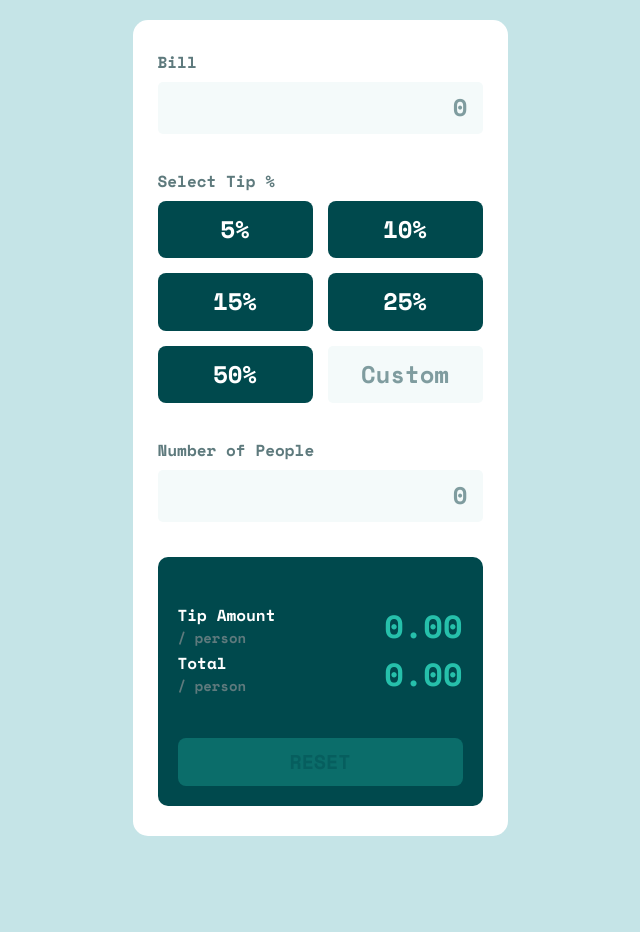
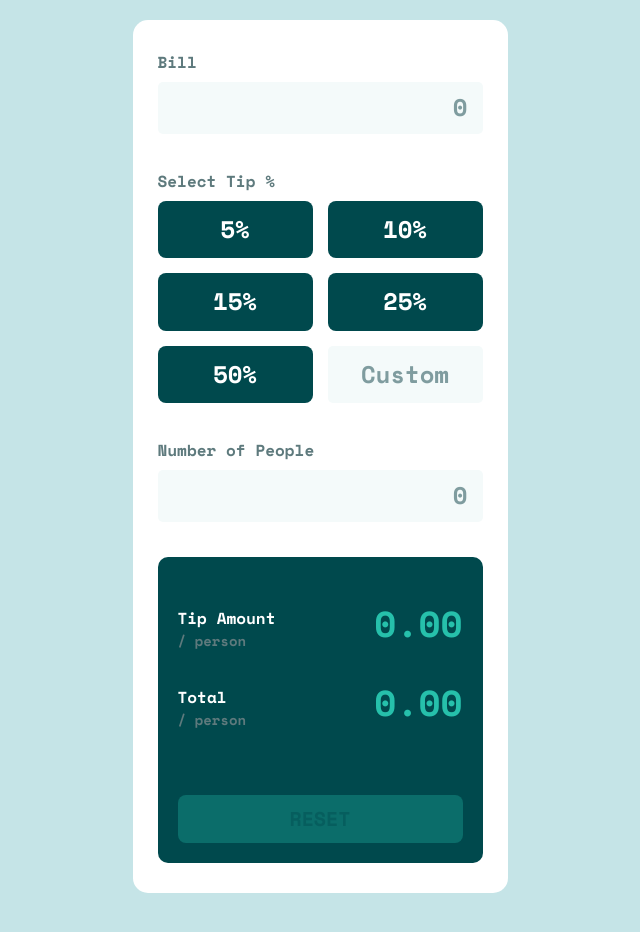
Before and after one commit to robinjmm/tip-calculator, a website built with Parcel: page src/index.html in a window 1280 px wide. Shown: the part 146-1078 px from the top of the page, without its empty margins (320-960 px from the left). Before the commit the page ends 1052 px from the top, so only its background shows below. Built offline with nearby package versions, Linux system fonts and the light colour scheme.

Commit message:
Fix layout issues and apply hover styles to buttons

```diff
--- a/src/scss/base/_variables.scss
+++ b/src/scss/base/_variables.scss
@@ -10,6 +10,7 @@
     --bg-calc: hsl(0, 0%, 100%);
     --bg-calc-btn: hsl(183, 100%, 15%);
     --bg-input: hsl(189, 41%, 97%);
+    --bg-input-active: hsl(172, 67%, 45%);
     --bg-body: hsl(185, 41%, 84%);
     --bg-calc-total: hsl(183, 100%, 15%);
 
--- a/src/scss/components/_buttons.scss
+++ b/src/scss/components/_buttons.scss
@@ -9,6 +9,7 @@
     font-size: toRem(24px);
     padding: 0.625em 0; // 15px/24px, .calc__btn font-size of 24px
     border-radius: 8px;
+    transition: background-color 0.3s, color 0.3s;
 
     &--large {
         font-size: toRem(20px);
@@ -18,4 +19,9 @@
         margin-top: 2em; // 40px/20px, .calc__btn--large font-size of 20px
         color: hsla(183, 100%, 15%, .4);
     }
+
+    &:not(&--large):hover {
+        background-color: hsl(172, 67%, 45%, .6);
+        color: var(--input-color);
+    }
 }
--- a/src/scss/components/_calculator.scss
+++ b/src/scss/components/_calculator.scss
@@ -17,17 +17,18 @@
     &__total {
         background-color: var(--bg-calc-total);
         border-radius: 10px;
-        padding: 2.8125em 1.25em 1.25em; // 45px/16px, 20px/16px, 20px/16px, default font-size of 16px
+        padding: 2.5em 1.25em 1.25em; // 40px/16px, 20px/16px, 20px/16px, default font-size of 16px
     }
 
     &__total-group {
         display: flex;
         justify-content: space-between;
-        align-items: center;
+        align-items: end;
+        margin-bottom: toRem(25px);
     }
 
     &__total-value {
-        font-size: toRem(32px);
+        font-size: toRem(36px);
         color: var(--value-color);
     }
 }
--- a/src/scss/styles.scss
+++ b/src/scss/styles.scss
@@ -9,3 +9,5 @@
 @use "components/inputs";
 
 @use "layout/home";
+
+@use "layout/media-queries";
```
